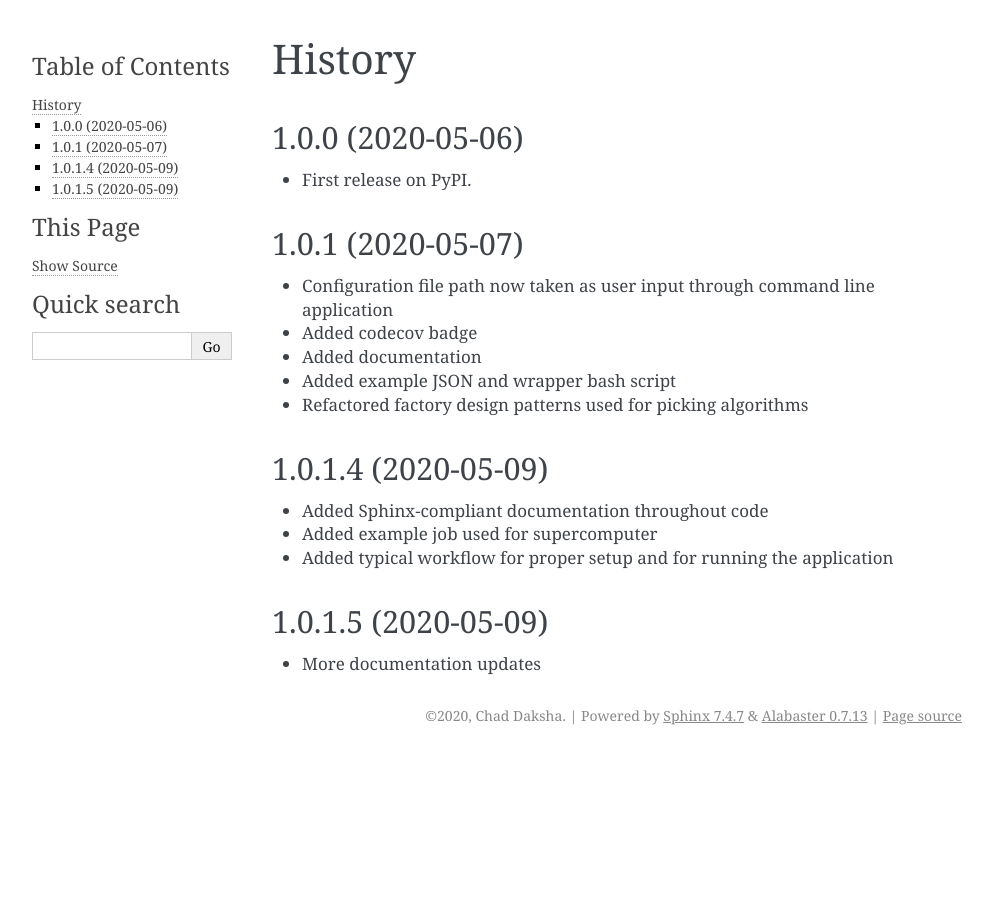
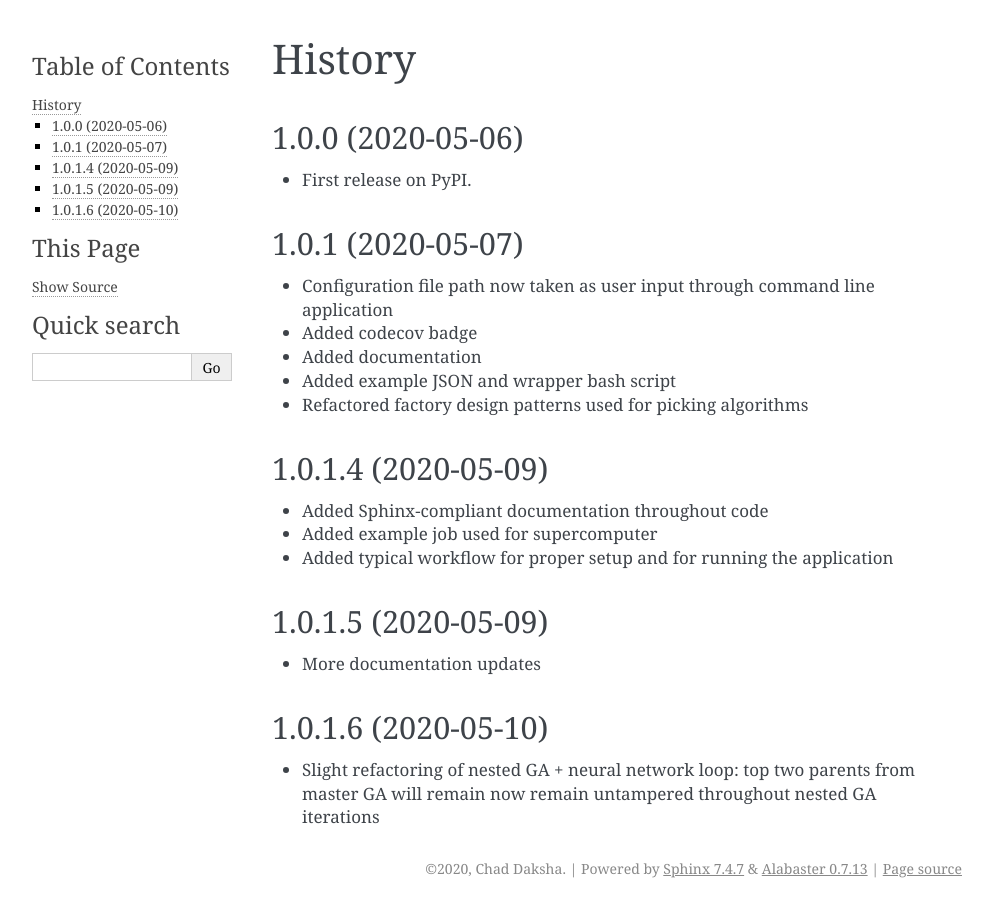
Before and after one commit to cdaksha/parametrization_clean, a Sphinx documentation site: the page built from docs/source/history.rst, in a window 1280 px wide. Shown: the whole page, without its empty margins (148-1140 px from the left). Built offline with Sphinx 7.4.7, drawn with Linux system fonts in a browser that asks for light colours.

Commit message:
added to history and slight refactoring of nested GA: top two parents from master GA are now untampered with

```diff
--- a/docs/source/history.rst
+++ b/docs/source/history.rst
@@ -17,12 +17,17 @@ History
 * Refactored factory design patterns used for picking algorithms
 
 1.0.1.4 (2020-05-09)
-------------------
+--------------------
 
 * Added Sphinx-compliant documentation throughout code
 * Added example job used for supercomputer
 * Added typical workflow for proper setup and for running the application
 
 1.0.1.5 (2020-05-09)
-------------------
+--------------------
 * More documentation updates
+
+1.0.1.6 (2020-05-10)
+--------------------
+* Slight refactoring of nested GA + neural network loop:
+  top two parents from master GA will remain now remain untampered throughout nested GA iterations
```
Also changed, not shown: README.md (+6 -6 lines), 1 other file.
